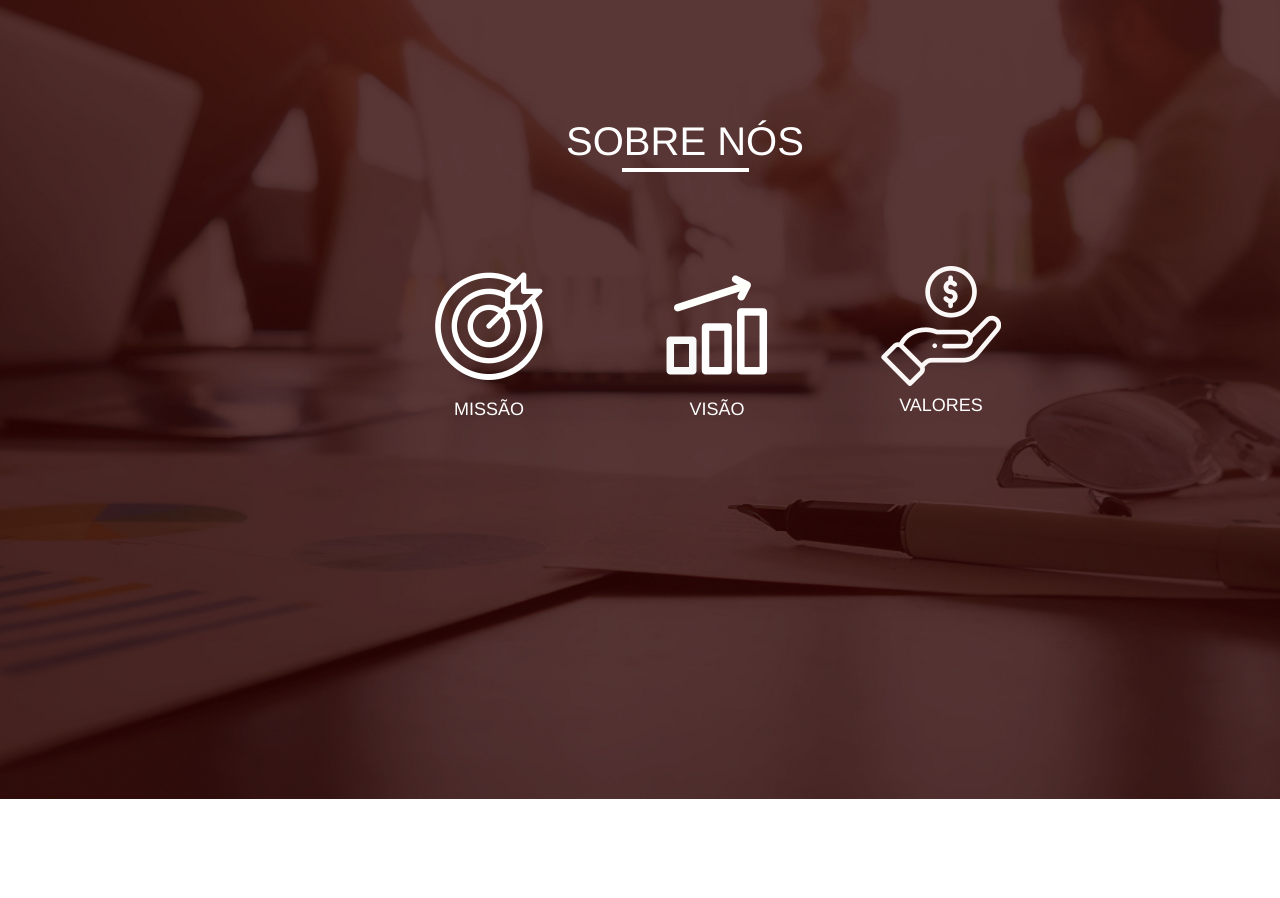
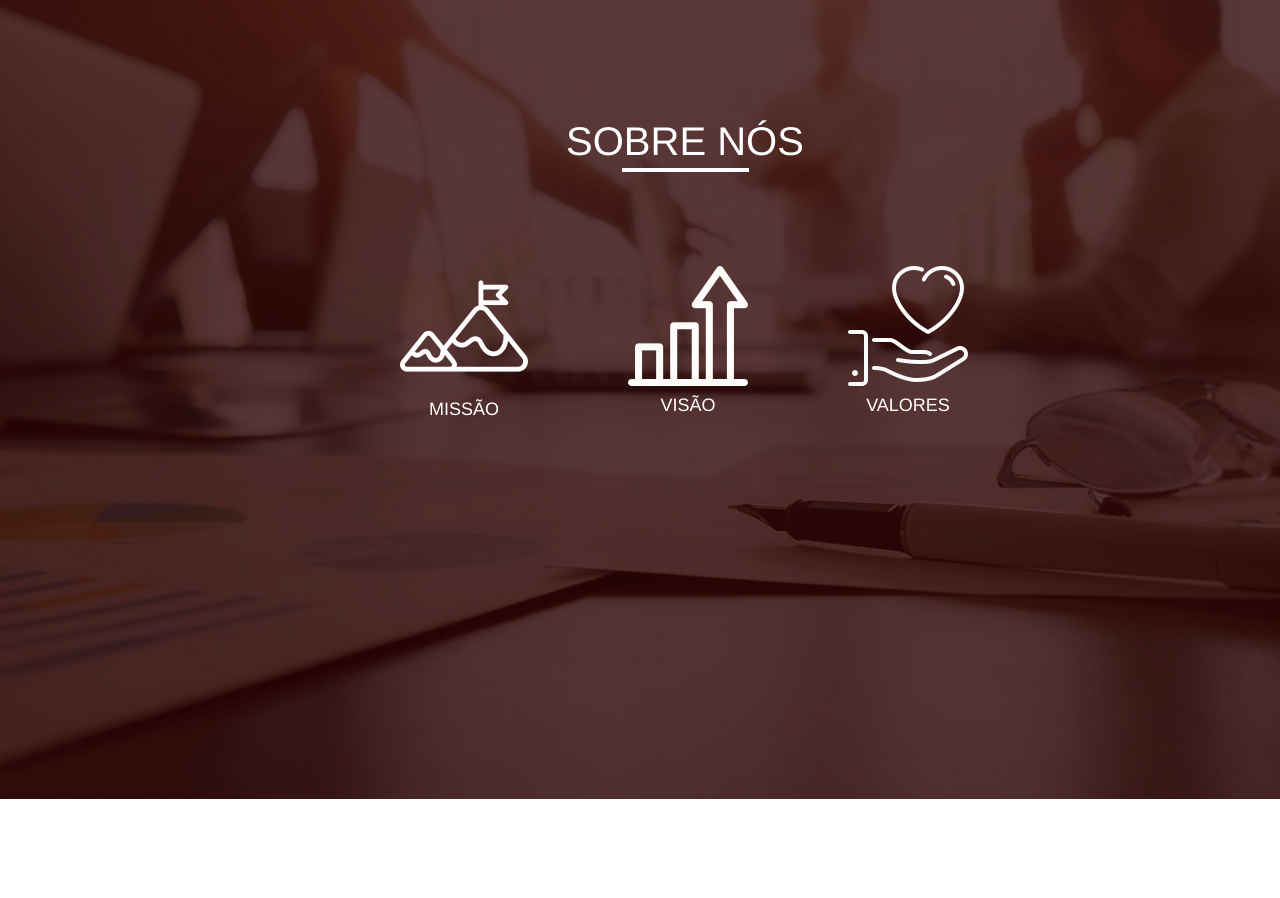
Before and after one commit to Showza/projeto-estatis, a CodeIgniter app: page /projeto-estatis/quemsomos in a window 1280 px wide; the page is wider, and only the part inside the window is pictured. Shown: the part 115-1013 px from the top of that part. Run offline with CodeIgniter, Linux system fonts and the light colour scheme; data that the repository does not hold is empty; some libraries are stand-ins or nearby versions.

Commit message:
novos icones

```diff
--- a/application/views/frontend/quemsomos.php
+++ b/application/views/frontend/quemsomos.php
@@ -16,15 +16,15 @@
 			?>
 			<ul class="img">
 				<li>
-					<img src="<?php echo base_url('/assets/frontend/img/missao2.png'); ?>">
+					<img src="<?php echo base_url('/assets/frontend/img/missao.png'); ?>">
 					<h4>MISSÃO</h4>
 				</li>
 				<li>
-					<img src="<?php echo base_url('/assets/frontend/img/visao2.png'); ?>">
+					<img src="<?php echo base_url('/assets/frontend/img/visao.png'); ?>">
 					<h4>VISÃO</h4>
 				</li>
 				<li>
-					<img src="<?php echo base_url('/assets/frontend/img/valores2.png'); ?>">
+					<img src="<?php echo base_url('/assets/frontend/img/valor.png'); ?>">
 					<h4>VALORES</h4>
 				</li>
 			</ul>
--- a/assets/frontend/css/style.css
+++ b/assets/frontend/css/style.css
@@ -223,7 +223,7 @@
 
 }
 .titulo p{
-    font-size: 14px;
+    font-size: 22px;
     max-width: 800px;
     margin-bottom: 35px;
     text-align: center;
@@ -242,6 +242,7 @@
     width: 50%;
     display: flex;
     align-items: center;
+    margin-right: 50px;
 }
 .img li {
     padding: 20px 50px;
```
Also changed, not shown: assets/frontend/img/missao.png, assets/frontend/img/missao2.png (deleted), assets/frontend/img/valor.png (added), assets/frontend/img/valores.png (deleted), assets/frontend/img/valores2.png (deleted), assets/frontend/img/visao.png, assets/frontend/img/visao2.png (deleted).
